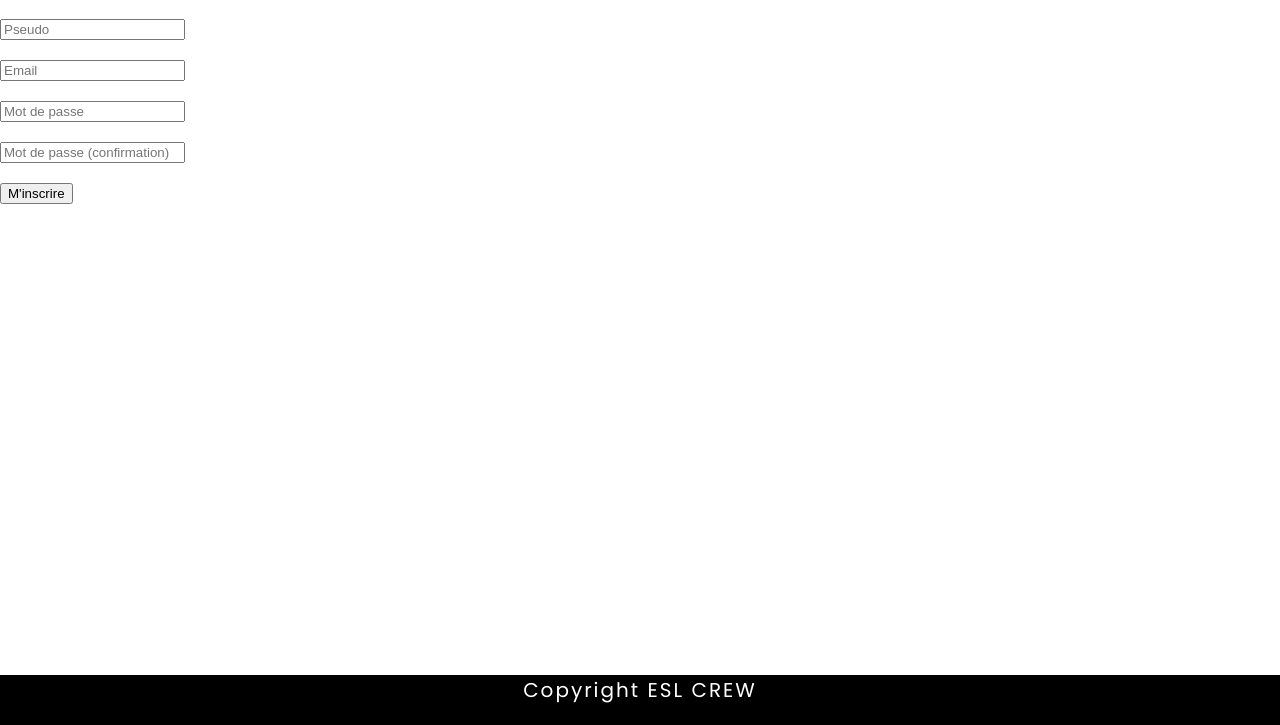
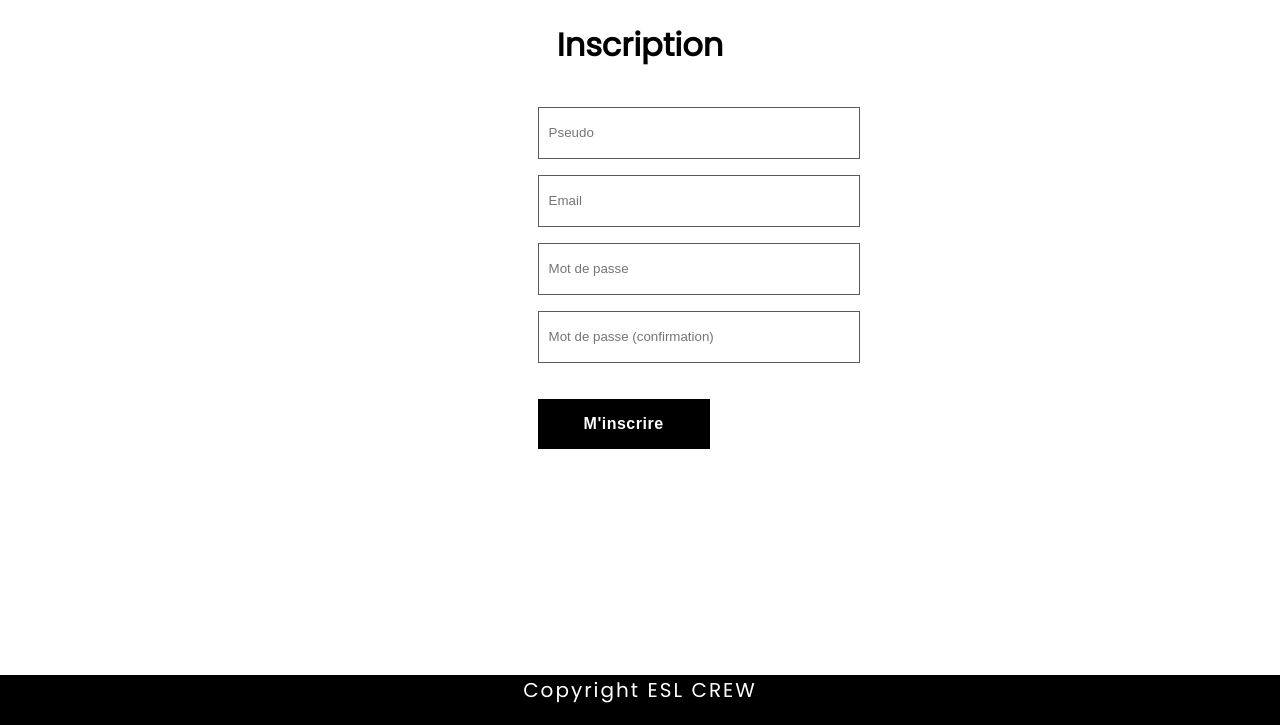
Before and after one commit to walid1999/EvalLaravel, a Laravel app: page /inscription in a window 1280 px wide. Shown: the part 75-800 px from the top of the page. Run offline with Laravel 8, Linux system fonts and the light colour scheme; some libraries are stand-ins or nearby versions.

Commit message:
css inscription ET connexion

```diff
--- a/resources/views/inscription.blade.php
+++ b/resources/views/inscription.blade.php
@@ -3,7 +3,9 @@
 @section('content')
 
 
-    <form action="/inscription" method="post">
+<h1 style="text-align: center">Inscription</h1>
+<section class="contact-form">
+    <form class="form-group" action="/inscription" method="post">
         {{ csrf_field() }}
 
 
@@ -27,5 +29,5 @@
         <p><input type="submit" value="M'inscrire"></p>
 
     </form>
-
+    </section>
 @endsection
```
Also changed, not shown: resources/views/connexion.blade.php (+4 -3 lines).
